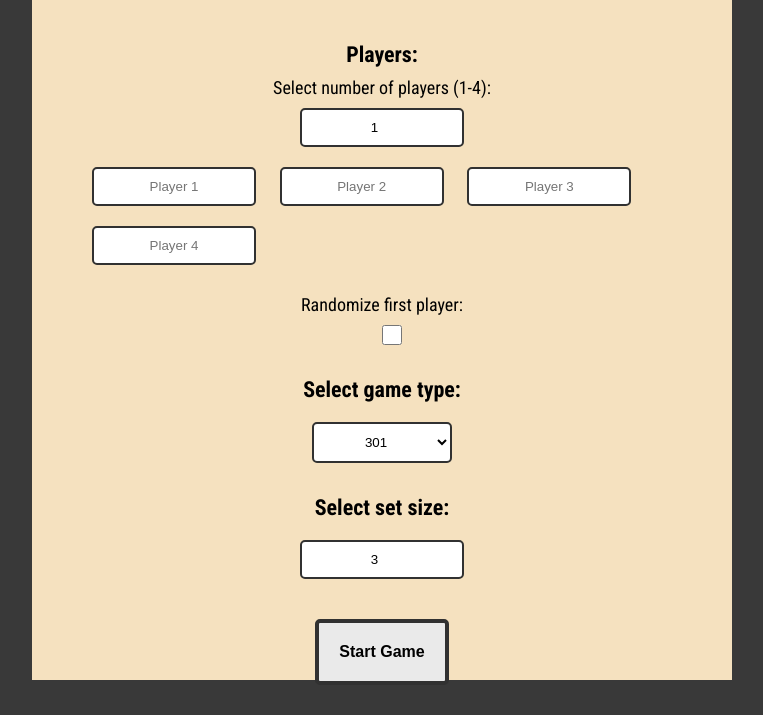
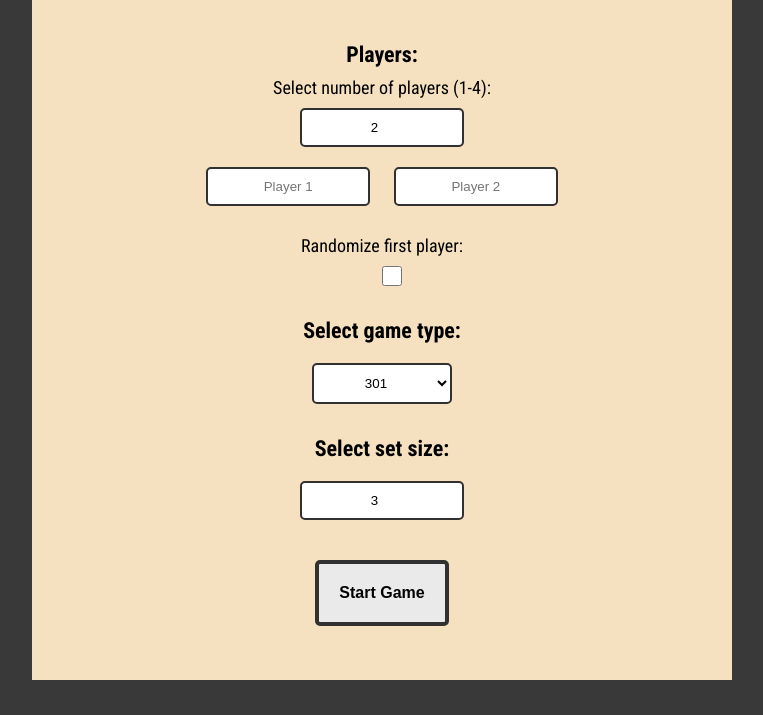
Before and after one commit to Martin80451/darts-peli-ryhm--7, a plain HTML site: page index.html in a window 1280 px wide. Shown: the part 120-835 px from the top of the page, without its empty margins (258-1021 px from the left). After the commit the page ends 800 px from the top, so only its background shows below. Drawn offline with Linux system fonts and the light colour scheme; a web font is replaced by a local one.

Commit message:
Changed the player amount to default to two
- and the player name field count to change based on that

```diff
--- a/index.html
+++ b/index.html
@@ -29,7 +29,7 @@
           name="numPlayers"
           min="1"
           max="4"
-          value="1"
+          value="2"
         />
         <div id="userInputs">
           <input
--- a/scripts/javascript/index.js
+++ b/scripts/javascript/index.js
@@ -64,7 +64,7 @@ document.addEventListener("DOMContentLoaded", function () {
     .getElementById("closePopupPlayerChosen")
     .addEventListener("click", () => closePopup());
 
-  giveNames();
+  giveNames(2); // Alustaa pelin kahdelle pelaajalle oletuksena
 
   document.getElementById("startGame").addEventListener("click", () => {
     const numPlayers = numPlayersInput.value;
```
